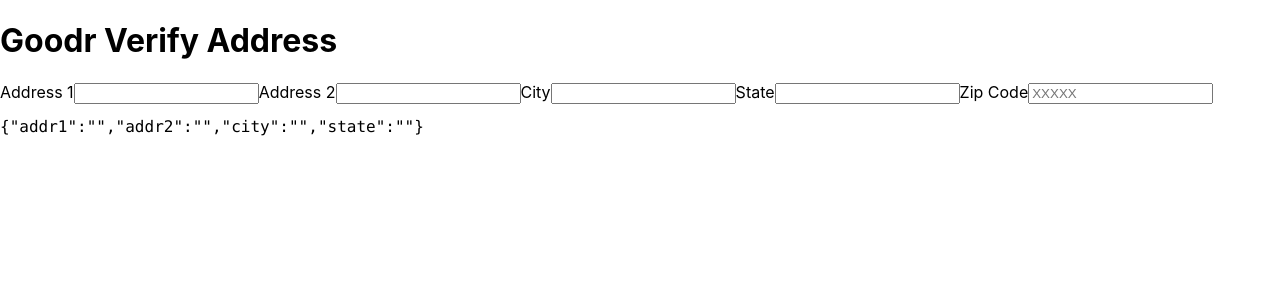
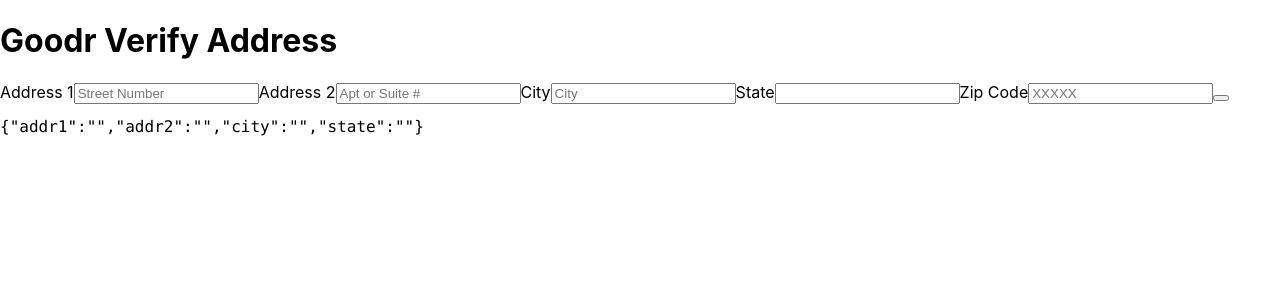
Before and after one commit to cstegall07/usps_validate_address, a React (Create React App) app: page / in a window 1280 px wide. Shown: the top 300 px of the page. Built offline with nearby package versions, Linux system fonts and the light colour scheme; no server answers.

Commit message:
updated values for address labels

```diff
--- a/src/App.js
+++ b/src/App.js
@@ -17,7 +17,7 @@
         const data = await response.text();
         console.log(data)
 
-        setAddress({...address, address1:data, address2:"", city:"", state:""})
+        setAddress({...address, address1:"", address2:"", city:"", state:""})
 
 
     } catch (e){
@@ -32,8 +32,8 @@
         <label htmlFor="addr1">Address 1</label>
         <input
           className="addr1"
-          value={address.address1}
-          placeholder=""
+          value={address.address1 || ""}
+          placeholder="Street Number"
           type="text"
           name="addr1"
           id="addr1"
@@ -41,7 +41,8 @@
         <label htmlFor="addr2">Address 2</label>
         <input
           className="addr2"
-          placeholder=""
+          value={address.address2 || ""}
+          placeholder="Apt or Suite #"
           type="text"
           name="addr2"
           id="addr2"
@@ -49,7 +50,8 @@
         <label htmlFor="addrcity">City</label>
         <input
           className="addrcity"
-          placeholder=""
+          value={address.city || ""}
+          placeholder="City"
           type="text"
           name="addrcity"
           id="addrcity"
@@ -57,6 +59,7 @@
         <label htmlFor="addrstate">State</label>
         <input
           className="addrstate"
+          value={address.state || ""}
           placeholder=""
           type="text"
           name="addrstate"
@@ -74,6 +77,9 @@
             const { value } = event.target;
             setZipcode(value.replace(/[^\d{5}]$/, "").substr(0, 5));
           }}
+          />
+          <button
+          className="submitBtn"
           />
       </form>
       <pre>
```
